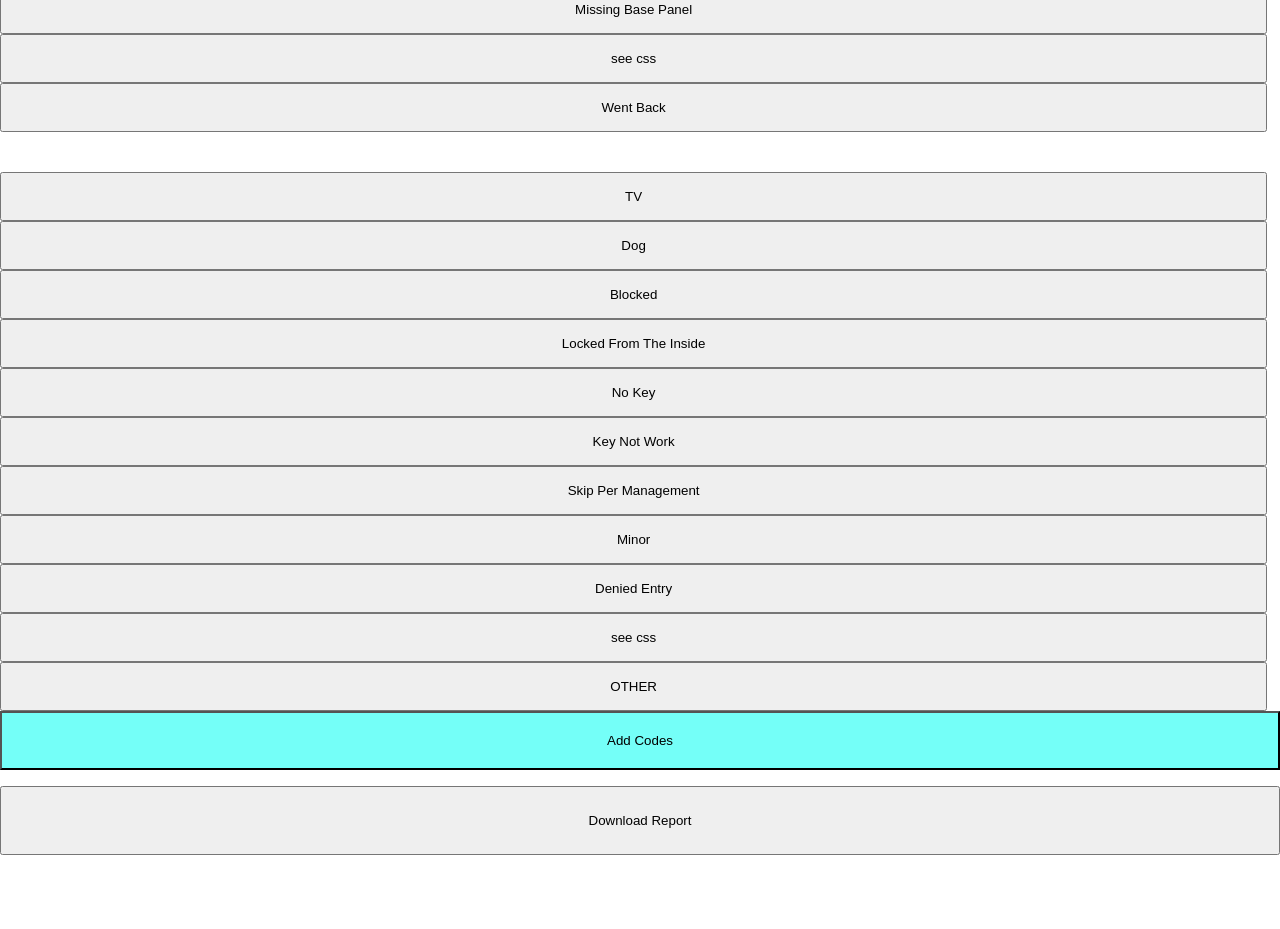
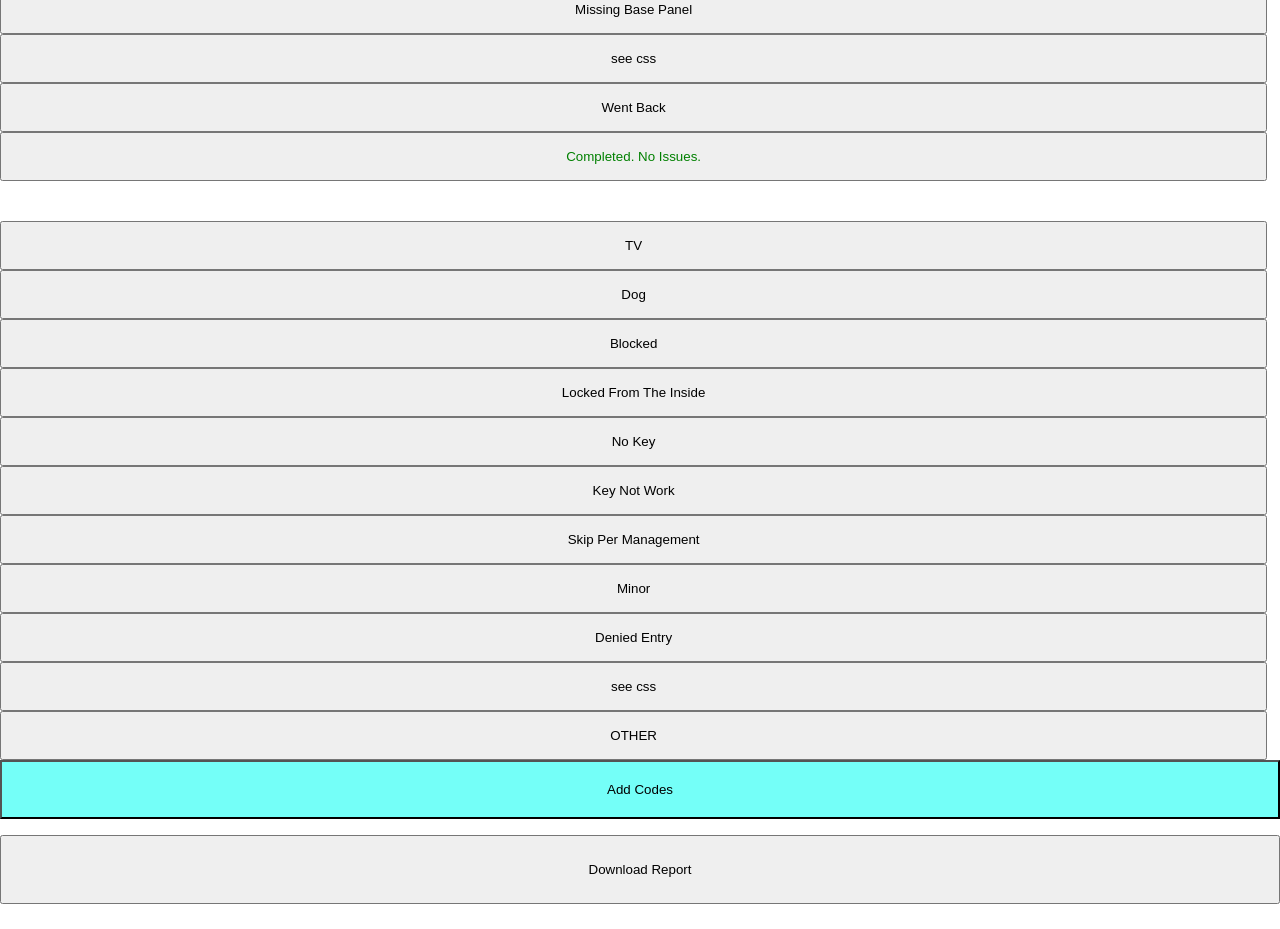
Before and after one commit to cotterjd/cotterscs, a React (Create React App) app: page / in a window 1280 px wide. Shown: the part 800-1729 px from the top of the page. Before the commit the page ends 1705 px from the top, so only its background shows below. Built offline with nearby package versions, Linux system fonts and the light colour scheme.

Commit message:
feat: add Completed button

```diff
--- a/src/App.js
+++ b/src/App.js
@@ -40,7 +40,7 @@ const log = console.log // eslint-disable-line no-unused-vars
   }
 , CodeButton = styled.button`
     background-color: ${props => props.state.chosenCodes.includes(props.code) ? 'green' : 'none'};
-    color: ${props => props.state.chosenCodes.includes(props.code) ? 'white' : 'none'};
+    color: ${props => props.state.chosenCodes.includes(props.code) ? 'white' : (props.code.includes(`Completed`) ? 'green' : 'none')};
     width: 99%;
     padding: 15px;
   `
@@ -153,6 +153,7 @@ class App extends Component {
       , 'Missing Base Panel'
       , 'see  css'
       , 'Went Back'
+      , `Completed. No Issues.`
       ],
       codes: {
         'Missing Chimney Cap': 'Missing Chimney Cap'
```
